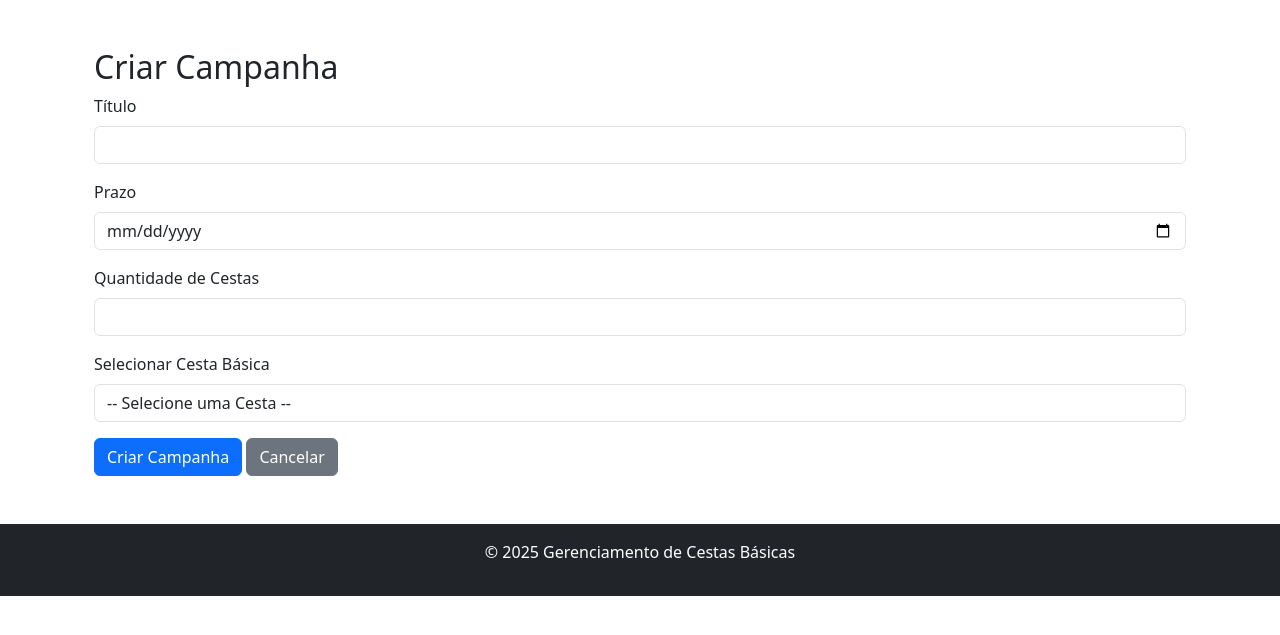
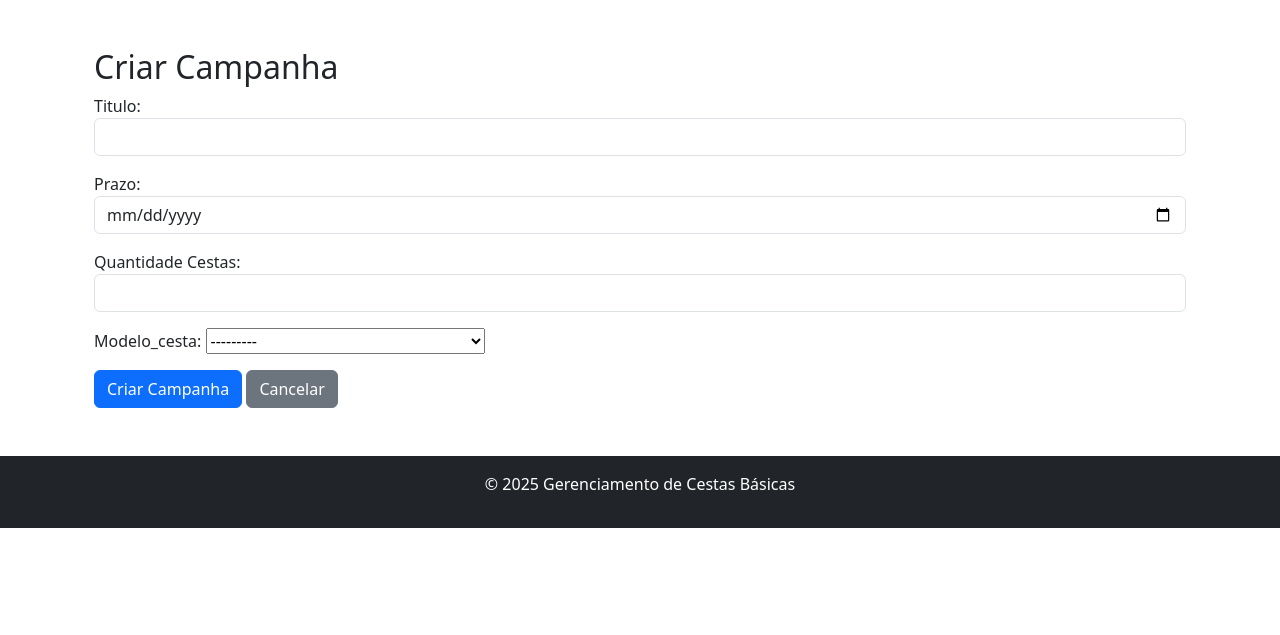
Before and after one commit to anderson1904/projeto-integrador, a Django app: page /home/campanhas/criar/ in a window 1280 px wide. Shown: the part 88-723 px from the top of the page. Run offline with Django 5.2, Linux system fonts and the light colour scheme; data comes from the database, SQL or seed files in the repository; both versions use the stored data as it was after the commit.

Commit message:
tá funcionando

```diff
--- a/gerenciador/forms.py
+++ b/gerenciador/forms.py
@@ -1,5 +1,5 @@
 from django import forms
-from .models import TbModelo_Cesta
+from .models import TbModelo_Cesta, TbCampanhas
 
 class ModeloCestaForm(forms.ModelForm):
     class Meta:
@@ -13,3 +13,23 @@ class ModeloCestaForm(forms.ModelForm):
             "nome": forms.TextInput(attrs={"class": "form-control"}),
 
         }
+
+class CampanhaForm(forms.ModelForm):
+    #id_Cesta = forms.ModelChoiceField(
+        #queryset=TbModelo_Cesta.objects.all(),
+        #empty_label="-- Selecione uma Cesta --",
+        #label="Selecionar Cesta Básica"
+    #)
+
+    class Meta:
+        model = TbCampanhas
+        fields = ["Titulo", "Prazo", "Quantidade_Cestas", "Id_Cesta"]
+        widgets = {
+            "Prazo": forms.DateInput(attrs={"type": "date", "class": "form-control"}),
+            "Titulo": forms.TextInput(attrs={"class": "form-control"}),
+            "Quantidade_Cestas": forms.NumberInput(attrs={"class": "form-control"}),
+        }
+    def __init__(self, *args, **kwargs):
+        super(CampanhaForm, self).__init__(*args, **kwargs)
+        self.fields['Id_Cesta'].queryset = TbModelo_Cesta.objects.all()
+        self.fields['Id_Cesta'].label_from_instance = lambda obj: f"{obj.nome} ({obj.Quant_Arrecadadas} arrecadadas)"
--- a/gerenciador/models.py
+++ b/gerenciador/models.py
@@ -31,4 +31,4 @@ class TbCampanhas(models.Model):
         ('concluida com atraso', 'Concluída com atraso'),
     ]
     status = models.CharField(max_length=20, choices=STATUS_CHOICES, default='em andamento')
-    Id_Cesta = models.ForeignKey(TbModelo_Cesta, verbose_name=("Modelo_cesta"), on_delete=models.CASCADE, default=1)
+    Id_Cesta = models.ForeignKey(TbModelo_Cesta, verbose_name=("Modelo_cesta"), on_delete=models.CASCADE)
--- a/gerenciador/templates/campanhas.html
+++ b/gerenciador/templates/campanhas.html
@@ -27,7 +27,7 @@
                             <td>{{ campanha.Quantidade_Cestas }}</td>
                             <td>{{ campanha.status }}</td>
                             <td>
-                                <a href="{% url 'atualizar-status' campanha.ID_Campanha %}" class="btn btn-info btn-sm">Detalhes</a>
+
                                 <a href="{% url 'editar_campanha' campanha.ID_Campanha %}" class="btn btn-warning btn-sm">Editar</a>
                                 <a href="{% url 'deletar_campanha' campanha.ID_Campanha %}" class="btn btn-danger btn-sm">Deletar</a>
                             </td>
--- a/gerenciador/templates/criar-campanha.html
+++ b/gerenciador/templates/criar-campanha.html
@@ -2,36 +2,12 @@
 
 {% block content %}
 <div class="container">
-    <h2>{% if campanha %}Editar Campanha{% else %}Criar Campanha{% endif %}</h2>
+    <h2>{% if form.instance.pk %}Editar Campanha{% else %}Criar Campanha{% endif %}</h2>
     <form method="POST">
         {% csrf_token %}
-        <div class="mb-3">
-            <label for="titulo" class="form-label">Título</label>
-            <input type="text" id="titulo" name="Titulo" class="form-control" value="{{ campanha.Titulo|default:'' }}" required>
-        </div>
-        <div class="mb-3">
-            <label for="prazo" class="form-label">Prazo</label>
-            <input type="date" id="prazo" name="Prazo" class="form-control" value="{{ campanha.Prazo|date:'Y-m-d'|default:'' }}" required>
-        </div>
-        <div class="mb-3">
-            <label for="quantidade_cestas" class="form-label">Quantidade de Cestas</label>
-            <input type="number" id="quantidade_cestas" name="Quantidade_Cestas" class="form-control" value="{{ campanha.Quantidade_Cestas|default:'' }}" required>
-        </div>
-        <div class="mb-3">
-            <label for="cesta_basica" class="form-label">Selecionar Cesta Básica</label>
-            <select id="cesta_basica" name="id_Cesta" class="form-control" required>
-                <option value="">-- Selecione uma Cesta --</option>
-                {% for cesta in cestas %}
-                    <option value="{{ cesta.ID_Cesta }}" {% if campanha and campanha.Cesta_Basica.ID_Cesta == cesta.ID_Cesta %}selected{% endif %}>
-                        {{ cesta.nome }} ({{ cesta.Quant_Arrecadadas }} arrecadadas)
-                    </option>
-                {% endfor %}
-                </option>
-            </select>
-        </div>
-        <button type="submit" class="btn btn-primary">{% if campanha %}Salvar Alterações{% else %}Criar Campanha{% endif %}</button>
+        {{ form.as_p }}  {# Renderiza os campos do formulário automaticamente #}
+        <button type="submit" class="btn btn-primary">{% if form.instance.pk %}Salvar Alterações{% else %}Criar Campanha{% endif %}</button>
         <a href="{% url 'campanhas' %}" class="btn btn-secondary">Cancelar</a>
-
     </form>
 </div>
 {% endblock %}
--- a/gerenciador/views.py
+++ b/gerenciador/views.py
@@ -8,7 +8,7 @@ from .models import(
     TbAsItem_Modelo,
     TbItem_Cesta,
 )
-from .forms import ModeloCestaForm
+from .forms import ModeloCestaForm,CampanhaForm
 from .controls import analisar_metas
 
 #autenticação
@@ -60,10 +60,11 @@ def editar_campanha(request, campanha_id):
         campanha.Titulo = request.POST.get("Titulo")
         campanha.Prazo = request.POST.get("Prazo")
         campanha.Quantidade_Cestas = request.POST.get("Quantidade_Cestas")
+        campanha.status = analisar_metas(campanha.ID_Campanha)
         campanha.save()
         return redirect("campanhas")
 
-    return render(request, "editar_campanha.html", {"campanha": campanha})
+    return render(request, "editar-campanha.html", {"campanha": campanha})
 
 def buscar_campanhas(request):
     query = request.GET.get('q')
@@ -75,45 +76,18 @@ def buscar_campanhas(request):
     return render(request, 'campanhas.html', {'campanhas': Campanhas, 'query': query})
 
 def criar_campanha(request, campanha_id=None):
-    campanha = None
-    if campanha_id:
-        campanha = get_object_or_404(TbCampanhas, ID_Campanha=campanha_id)
-
-    cestas = TbModelo_Cesta.objects.all()
-
-    id_cesta = request.POST.get("id_Cesta")
-    if TbModelo_Cesta.objects.filter(id_Cesta=id_cesta).exists():
-        cesta = TbModelo_Cesta.objects.get(id_Cesta=id_cesta)
-    else:
-        cesta = None
+    campanha = get_object_or_404(TbCampanhas, ID_Campanha=campanha_id) if campanha_id else None
 
     if request.method == "POST":
-        titulo = request.POST.get("Titulo")
-        prazo = request.POST.get("Prazo")
-        quantidade_cestas = request.POST.get("Quantidade_Cestas")
-        cesta_id = request.POST.get("id_Cesta")
-        cesta_basica = get_object_or_404(TbModelo_Cesta, id_Cesta=cesta_id)
+        form = CampanhaForm(request.POST, instance=campanha)
+        if form.is_valid():
+            campanha = form.save()
+            campanha.status = analisar_metas(campanha.ID_Campanha)
+            return redirect("campanhas")
+    else:
+        form = CampanhaForm(instance=campanha)
 
-        if campanha:
-            # Atualiza a campanha existente
-            campanha.Titulo = titulo
-            campanha.Prazo = prazo
-            campanha.Quantidade_Cestas = 0
-            campanha.id_Cesta = cesta_basica
-        else:
-            # Cria uma nova campanha
-            campanha = TbCampanhas.objects.create(
-                Titulo=titulo,
-                Prazo=prazo,
-                Quantidade_Cestas=0,
-                id_Cesta=cesta_basica,  # Associando a Cesta Básica corretamente
-                status="em andamento"
-            )
-
-        campanha.save()
-        return redirect("campanhas")  # Redireciona para a lista de campanhas
-
-    return render(request, "criar-campanha.html", {"campanha": campanha, "cestas": cestas})
+    return render(request, "criar-campanha.html", {"form": form})
 
 
 def deletar_campanha(request, campanha_id):
```
Also changed, not shown: gerenciador/controls.py (+5 -8 lines), db.sqlite3, gerenciador/migrations/0006_alter_tbcampanhas_id_cesta.py (added).
